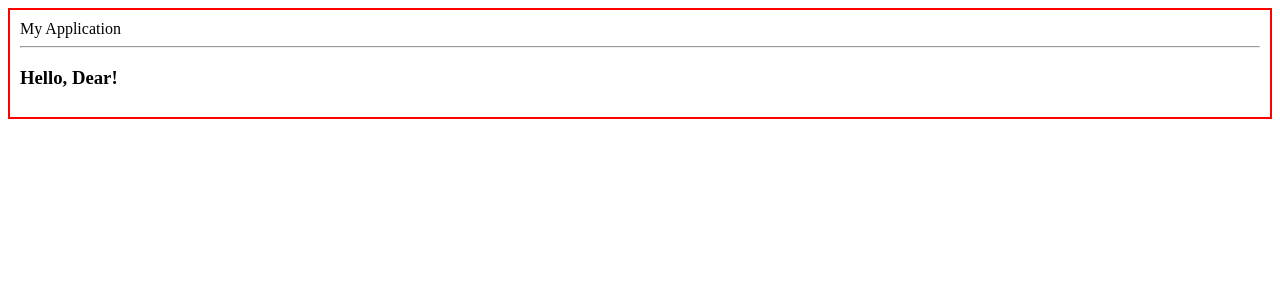
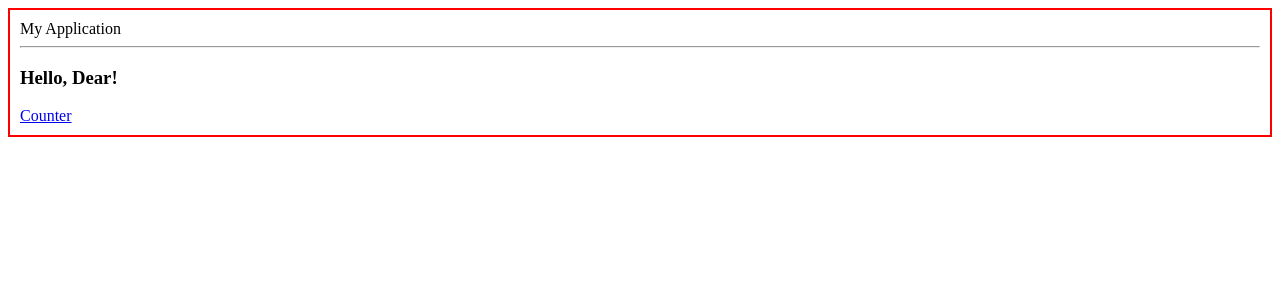
Before and after one commit to frances8713/react-exercises, a React (Create React App) app: page / in a window 1280 px wide. Shown: the top 300 px of the page. Built offline with nearby package versions, Linux system fonts and the light colour scheme.

Commit message:
feat: exercise react-router-02

```diff
--- a/src/App.js
+++ b/src/App.js
@@ -9,6 +9,7 @@ import { LanguageContext } from "./LanguageContext";
 import { DisplayLanguage } from "./DisplayLanguage";
 import { FilteredList } from './FilteredList';
 import { Welcome } from './Welcome';
+import { Counter } from './Counter'
 
 export function App () {
 
@@ -18,6 +19,7 @@ export function App () {
           <Routes>
               <Route path="/" element={<Welcome />} />
               <Route path=":name" element={<Welcome/>}/>
+              <Route path="counter" element={<Counter/>} />
           </Routes>
           </Container>
           </div>
--- a/src/Welcome.js
+++ b/src/Welcome.js
@@ -1,8 +1,14 @@
 import React from "react";
-import { useParams } from "react-router-dom";
+import { Link, useParams } from "react-router-dom";
+
 
 export function Welcome() {
     const {name = 'Dear'} = useParams()
 
-    return <h3>Hello, {name}!</h3>
+    return (
+        <div>
+            <h3>Hello, {name}!</h3>
+            <Link to='/counter'>Counter</Link>
+        </div>
+    )
 }
```
